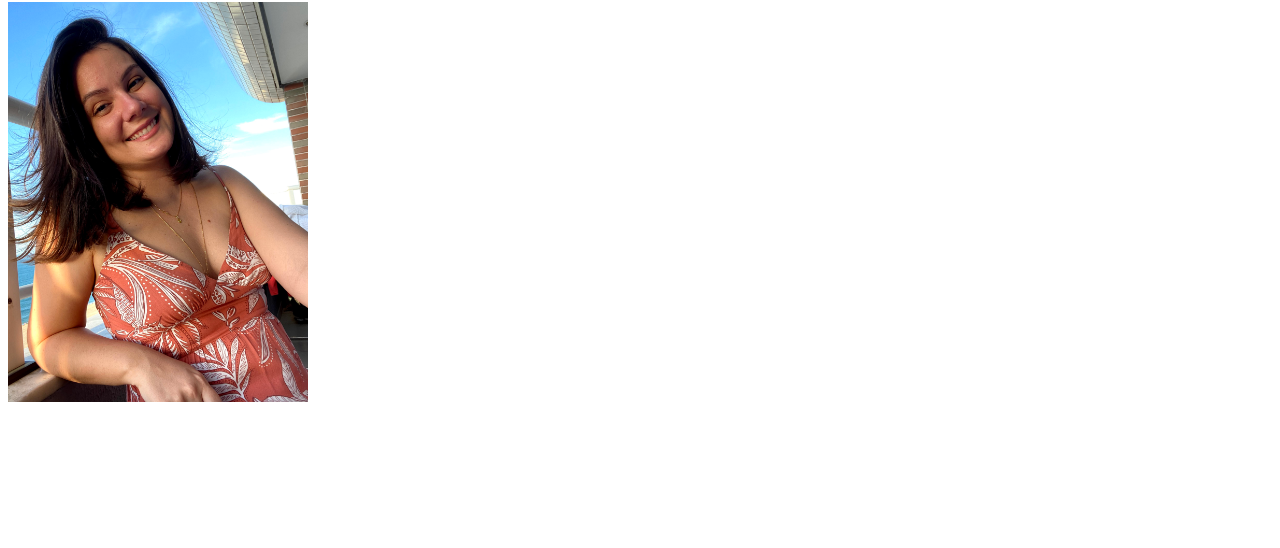
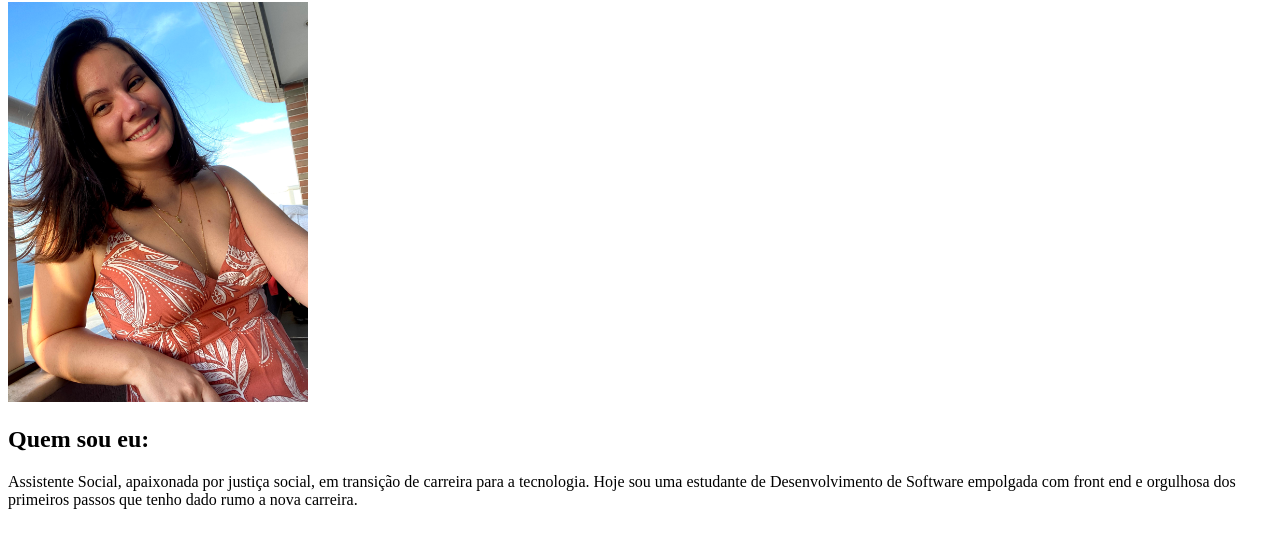
Before and after one commit to vanessamrios/vanessamrios.github.io, a plain HTML site: page index.html in a window 1280 px wide. Shown: the part 78-626 px from the top of the page. Drawn offline with Linux system fonts and the light colour scheme.

Commit message:
cria seção Quem sou eu

```diff
--- a/index.html
+++ b/index.html
@@ -7,6 +7,8 @@
 <body>
     <h1>Vanessa Mendes Rios</h1>
     <img src="images/IMG_0568.jpg" width="300px" alt="Vanessa em abril de 2021">
+    <h2>Quem sou eu:</h2>
+    <p>Assistente Social, apaixonada por justiça social, em transição de carreira para a tecnologia. Hoje sou uma estudante de Desenvolvimento de Software empolgada com front end e orgulhosa dos primeiros passos que tenho dado rumo a nova carreira.
 
 </body>
 </html>
```
